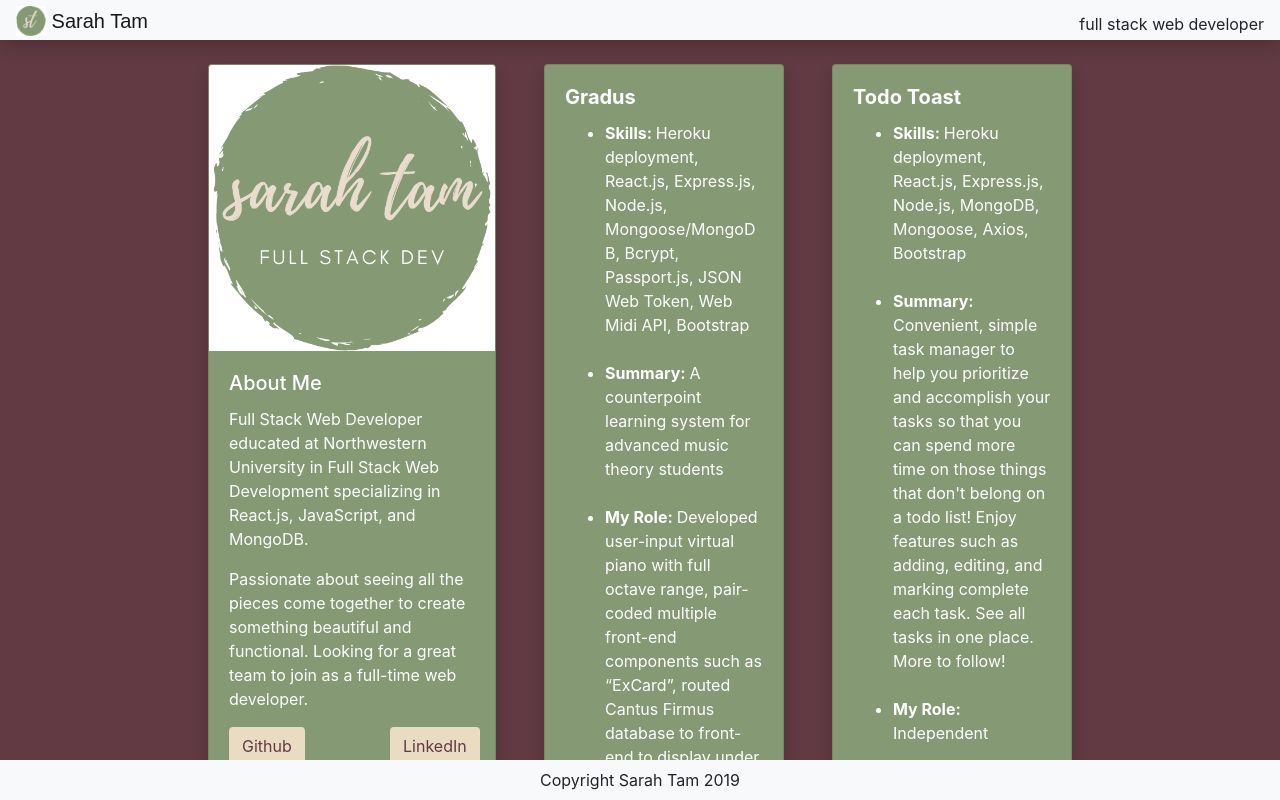
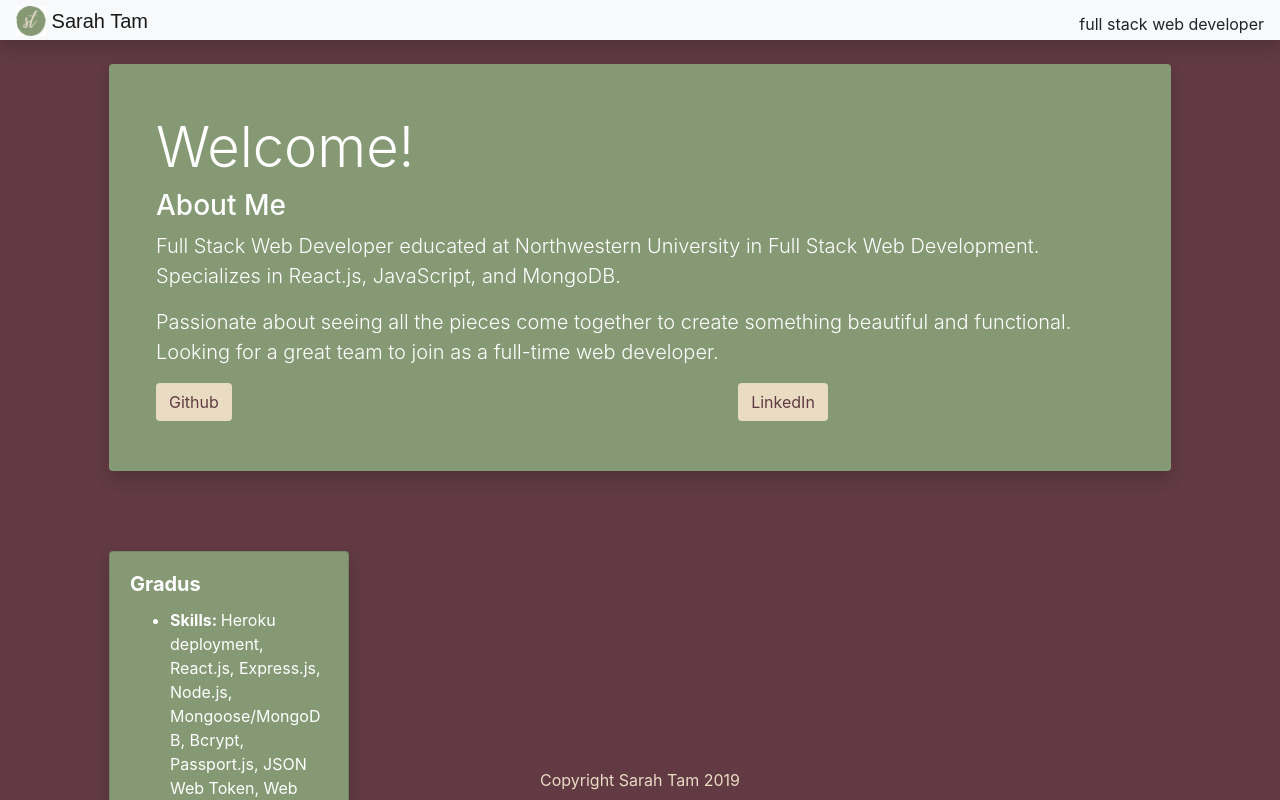
Before and after one commit to sarahtam718/react-portfolio, a React (Create React App) app in the folder portfolio-app/: page / in a window 1280 px wide. Shown: the top 800 px of the page. Built offline with nearby package versions, Linux system fonts and the light colour scheme.

Commit message:
adjusted footer, working on jumbotron for about me

```diff
--- a/portfolio-app/src/App.js
+++ b/portfolio-app/src/App.js
@@ -32,12 +32,10 @@ class App extends Component {
           full stack web developer
         </nav>
         <div className="container">
-          <div className="d-flex flex-wrap flex-row justify-content-center">
-            <About />
-            {cardData.map(project => (
-              <PortCard obj={project} key={project.id} />
-            ))}
-          </div>
+          <About />
+          {cardData.map(project => (
+            <PortCard obj={project} key={project.id} />
+          ))}
           <div style={{ marginTop: 40 }}>
             <Footer />
           </div>
--- a/portfolio-app/src/components/about.js
+++ b/portfolio-app/src/components/about.js
@@ -4,18 +4,23 @@ import Logo from "./images/full-green-dot-logo.png";
 const About = () => (
   <div className="p-4">
     <div
-      className="about card shadow rounded"
-      style={{ width: "18em", backgroundColor: "#849974", color: "white" }}
+      className="jumbotron rounded shadow"
+      style={{
+        background: "#849974",
+        color: "white",
+        paddingTop: 50,
+        paddingBottom: 50
+      }}
     >
-      <img className="card-img-top" src={Logo} alt={Logo} />
-      <div className="card-body">
-        <h5 className="card-title">About Me</h5>
-        <p className="card-text">
+      <div className="container">
+        <h1 className="display-4">Welcome!</h1>
+        <h3>About Me</h3>
+        <p className="lead">
           Full Stack Web Developer educated at Northwestern University in Full
-          Stack Web Development specializing in React.js, JavaScript, and
+          Stack Web Development. Specializes in React.js, JavaScript, and
           MongoDB.
         </p>
-        <p className="card-text">
+        <p className="lead">
           Passionate about seeing all the pieces come together to create
           something beautiful and functional. Looking for a great team to join
           as a full-time web developer.
--- a/portfolio-app/src/components/footer.js
+++ b/portfolio-app/src/components/footer.js
@@ -3,8 +3,8 @@ import React from "react";
 const Footer = () => (
   <div>
     <footer
-      className="page-footer font-small bg-light fixed-bottom"
-      style={{ height: 40 }}
+      className="page-footer font-small fixed-bottom"
+      style={{ height: 40, color: "#E9DCC3" }}
     >
       <div className="footer-copyright text-center py-2">
         Copyright Sarah Tam 2019
```
